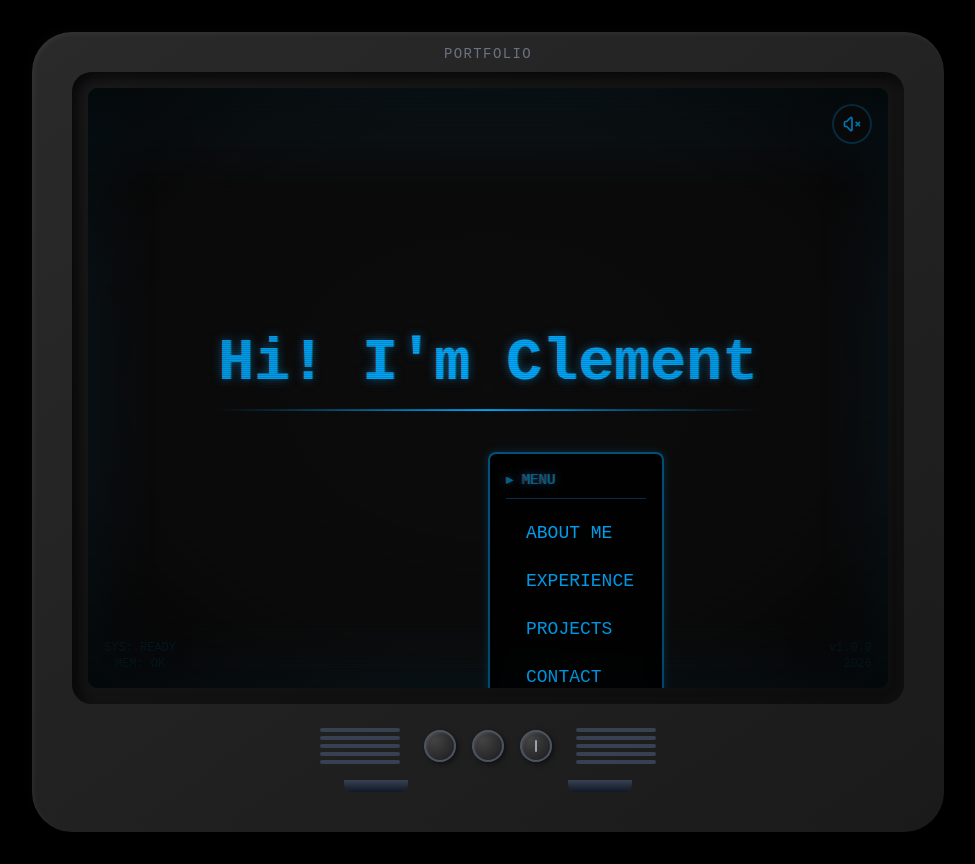
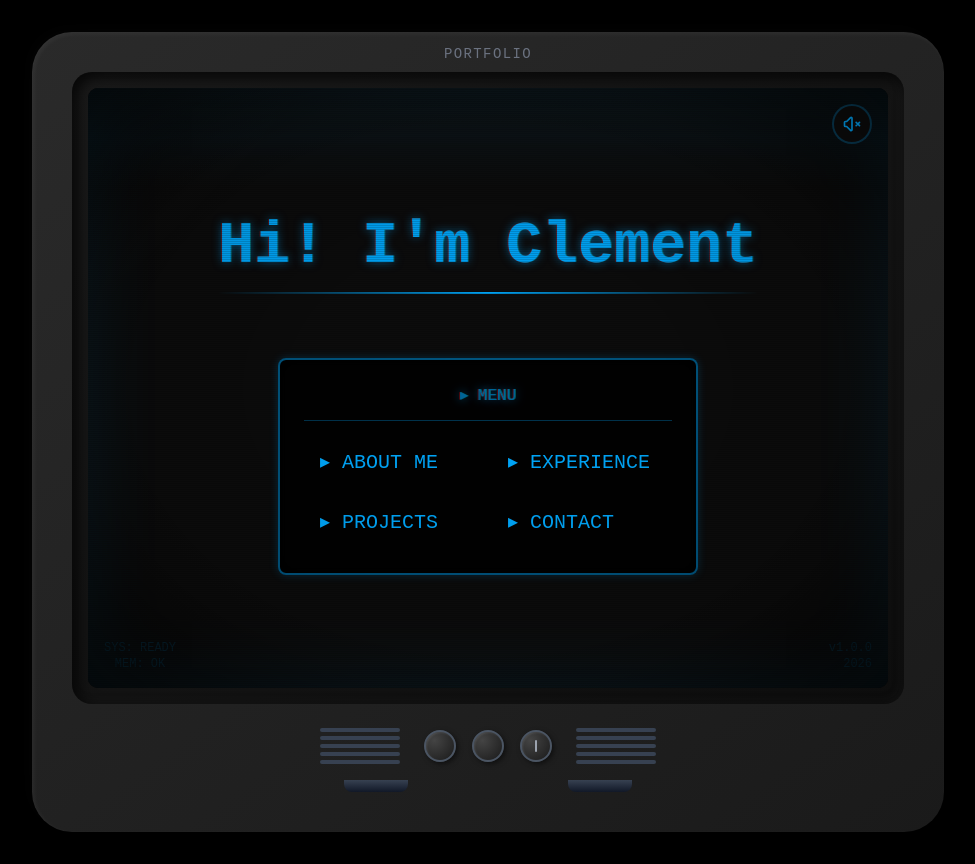
Before and after one commit to Ementshh/Portfolio, a Next.js app: page / in a window 1280 px wide. Shown: the whole page, without its empty margins (152-1127 px from the left). Built offline with nearby package versions, Linux system fonts and the light colour scheme.

Commit message:
Draft 1 main screen

```diff
--- a/components/menu/TVMenu.tsx
+++ b/components/menu/TVMenu.tsx
@@ -35,18 +35,18 @@ export default function TVMenu({ activeSection, onSelect, centered = false }: TV
       className={clsx(
         "z-40",
         centered
-          ? "absolute left-1/2 top-1/2 -translate-x-1/2 -translate-y-1/2 mt-16"
+          ? "absolute inset-x-0 top-[45%] flex justify-center"
           : "absolute left-4 md:left-8 top-1/2 -translate-y-1/2"
       )}
     >
-      <div className="window-border bg-black/80 backdrop-blur-sm rounded-lg p-2 md:p-4">
+      <div className="window-border bg-black/80 backdrop-blur-sm rounded-lg p-4 md:p-6 w-[280px] md:w-[420px]">
         {/* Menu header */}
-        <div className="text-crt-blue-dim text-xs md:text-sm mb-3 border-b border-crt-blue/30 pb-2 crt-text">
+        <div className="text-crt-blue-dim text-sm md:text-base mb-4 border-b border-crt-blue/30 pb-3 crt-text text-center">
           ▸ MENU
         </div>
 
         {/* Menu items */}
-        <nav className="flex flex-col gap-1">
+        <nav className="grid grid-cols-2 gap-2">
           {menuItems.map((item, index) => (
             <motion.button
               key={item.id}
@@ -56,15 +56,13 @@ export default function TVMenu({ activeSection, onSelect, centered = false }: TV
               onMouseEnter={playHover}
               onClick={() => handleClick(item.id)}
               className={clsx(
-                "text-left px-3 py-2 text-sm md:text-lg transition-all menu-item-hover rounded",
+                "text-left px-4 py-3 text-base md:text-xl transition-all menu-item-hover rounded",
                 activeSection === item.id
                   ? "text-crt-blue-glow bg-crt-blue/10 crt-text"
                   : "text-crt-blue hover:text-crt-blue-glow hover:bg-crt-blue/5"
               )}
             >
-              <span className="mr-2">
-                {activeSection === item.id ? "▸" : " "}
-              </span>
+              <span className="mr-3">▸</span>
               {item.label}
             </motion.button>
           ))}
@@ -78,7 +76,7 @@ export default function TVMenu({ activeSection, onSelect, centered = false }: TV
             transition={{ delay: 0.8 }}
             onMouseEnter={playHover}
             onClick={() => handleClick("home")}
-            className="mt-4 pt-3 border-t border-crt-blue/30 text-crt-blue-dim hover:text-crt-blue text-xs md:text-sm w-full text-left px-3 menu-item-hover"
+            className="mt-4 pt-3 border-t border-crt-blue/30 text-crt-blue-dim hover:text-crt-blue text-sm md:text-base w-full text-left px-4 menu-item-hover"
           >
             ◂ BACK
           </motion.button>
--- a/components/sections/HomeScreen.tsx
+++ b/components/sections/HomeScreen.tsx
@@ -4,13 +4,13 @@ import { motion } from "framer-motion";
 
 export default function HomeScreen() {
   return (
-    <div className="h-full flex flex-col items-center justify-center text-center px-4 md:px-8">
+    <div className="h-full flex flex-col items-center text-center px-4 md:px-8 pt-24 md:pt-32">
       {/* Title */}
       <motion.div
         initial={{ opacity: 0, y: -20 }}
         animate={{ opacity: 1, y: 0 }}
         transition={{ delay: 0.3, duration: 0.5 }}
-        className="mb-8"
+        className="mb-4"
       >
         <h1 className="text-3xl md:text-5xl lg:text-6xl font-bold text-crt-blue crt-text mb-4">
           Hi! I&apos;m Clement
```
